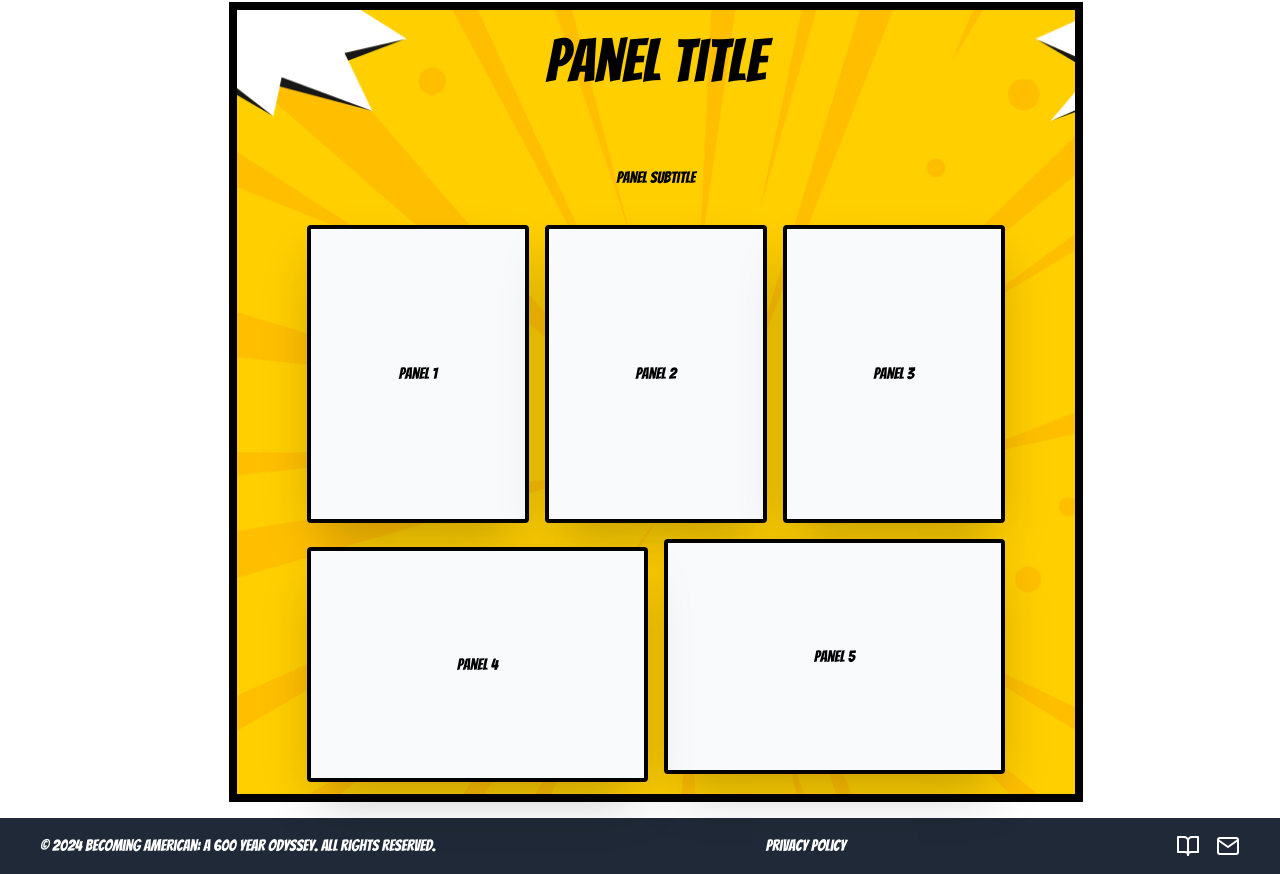
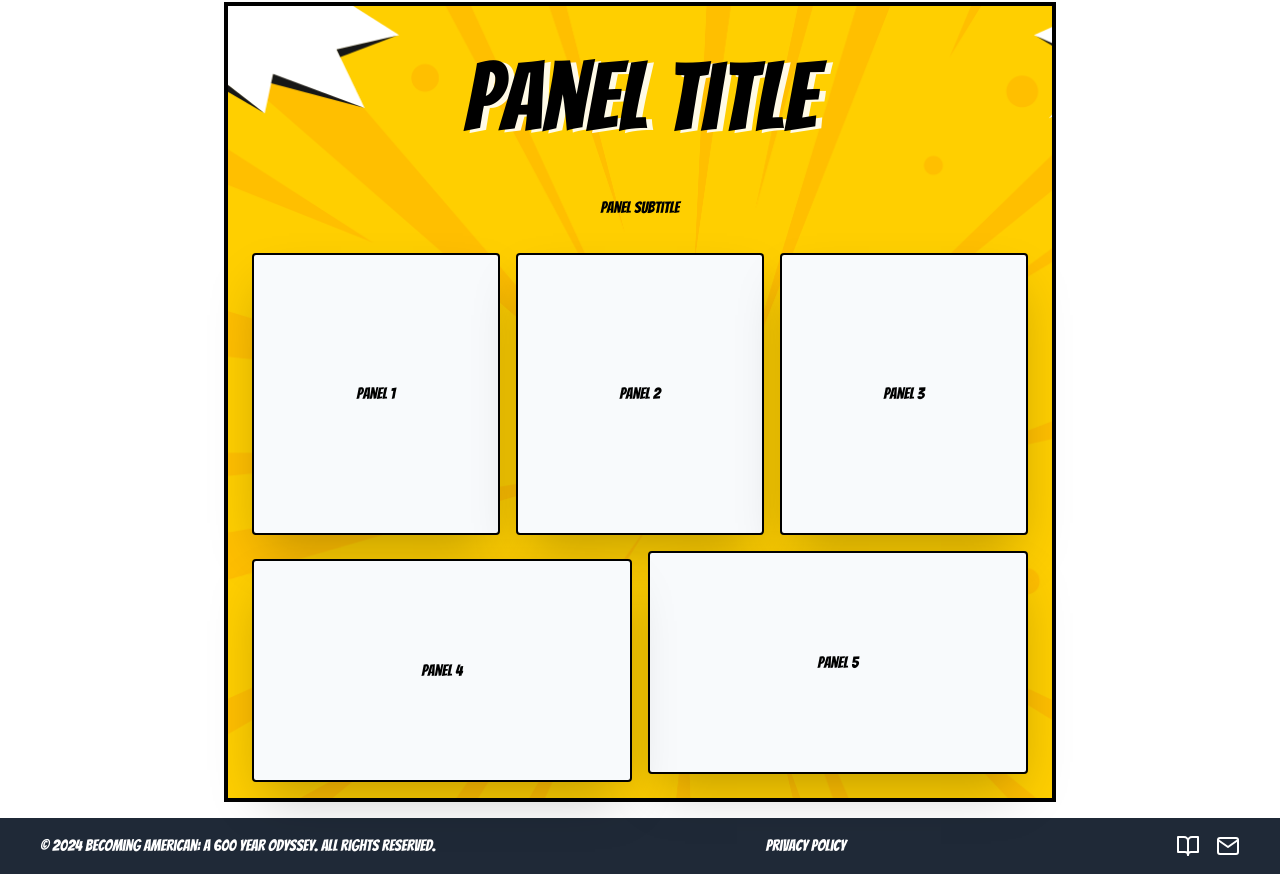
Before and after one commit to alison2686/book-map, a Next.js app: page / in a window 1280 px wide. Shown: the part 2417-3291 px from the top of the page. Built offline with nearby package versions, Linux system fonts and the light colour scheme.

Commit message:
panel title text shadow

```diff
--- a/src/components/panel/index.tsx
+++ b/src/components/panel/index.tsx
@@ -3,32 +3,32 @@ import Image from 'next/image';
 
 function ComicPanel() {
   return (
-    <div className='container mx-auto p-4'>
-      <div className='flex items-center justify-center w-screen h-screen'>
-        <div className='border-8 border-black bg-comic-background bg-cover w-2/3 h-screen flex items-center justify-center'>
-          <div className='grid grid-cols-6 grid-rows-10 gap-4 w-10/12 h-full mb-10'>
-            <h1 className='text-6xl col-span-full row-span-2 flex items-center justify-center rounded'>
+    <div className='container mx-auto p-4 '>
+      <div className='flex items-center justify-center'>
+        <div className='border-4 border-black bg-comic-background bg-cover w-2/3 h-screen flex items-center justify-center'>
+          <div className='grid grid-cols-6 grid-rows-10 gap-4 w-full h-full p-6'>
+            <h1 className='text-8xl col-span-full row-span-2 flex items-center justify-center [text-shadow:_6px_2px_0_rgb(255_255_255_/_90%)]'>
               Panel Title
             </h1>
-            <div className='col-span-full flex items-center justify-center rounded'>
+            <div className='col-span-full flex items-center justify-center'>
               Panel Subtitle
             </div>
             {/* Top row: 3 square panels */}
-            <div className='col-span-2 row-span-4 bg-slate-50 border-4 border-black shadow-2xl flex items-center justify-center rounded'>
+            <div className='col-span-2 row-span-4 bg-slate-50 border-2 border-black shadow-2xl flex items-center justify-center rounded'>
               Panel 1
             </div>
-            <div className='col-span-2 row-span-4 bg-slate-50 border-4 border-black shadow-2xl flex items-center justify-center rounded'>
+            <div className='col-span-2 row-span-4 bg-slate-50 border-2 border-black shadow-2xl flex items-center justify-center rounded'>
               Panel 2
             </div>
-            <div className='col-span-2 row-span-4 bg-slate-50 border-4 border-black shadow-2xl flex items-center justify-center rounded'>
+            <div className='col-span-2 row-span-4 bg-slate-50 border-2 border-black shadow-2xl flex items-center justify-center rounded'>
               Panel 3
             </div>
 
             {/* Bottom row: 2 rectangular panels */}
-            <div className='col-span-3 row-span-4 bg-slate-50 border-4 border-black shadow-2xl flex items-center justify-center rounded transform translate-y-2'>
+            <div className='col-span-3 row-span-4 bg-slate-50 border-2 border-black shadow-2xl flex items-center justify-center rounded transform translate-y-2'>
               Panel 4
             </div>
-            <div className='col-span-3 row-span-4 bg-slate-50 border-4 border-black shadow-2xl flex items-center justify-center rounded'>
+            <div className='col-span-3 row-span-4 bg-slate-50 border-2 border-black shadow-2xl flex items-center justify-center rounded'>
               Panel 5
             </div>
           </div>
```
